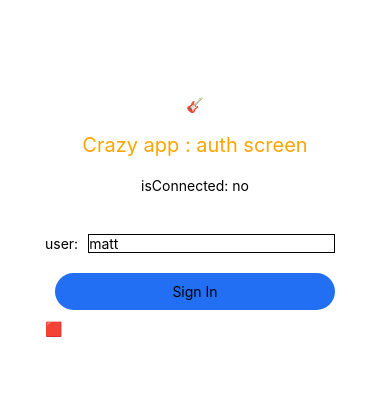
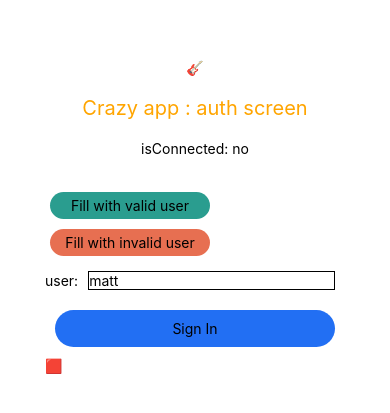
Before and after one commit to gurvanhenry/RNCleanArchiProto, a React Native app: screen / in a window 390 px wide. Shown: the part 191-604 px from the top of the page. Built offline with nearby package versions, Linux system fonts and the light colour scheme.

Commit message:
Add button compo

```diff
--- a/src/ui/authentication/SignInForm.tsx
+++ b/src/ui/authentication/SignInForm.tsx
@@ -1,13 +1,6 @@
 import React, {useState} from 'react';
 
-import {
-  Button,
-  Pressable,
-  StyleSheet,
-  Text,
-  TextInput,
-  View,
-} from 'react-native';
+import {StyleSheet, Text, TextInput, View} from 'react-native';
 
 import {
   selectIsConnected,
@@ -15,7 +8,9 @@ import {
   signOut,
   trySignIn,
 } from '~/domain/authentication/authenticationSlice';
+import {Button} from '~/ui/components/Button';
 import {useDomainDispatch, useDomainSelector} from '~/ui/hook/store';
+import {Colors} from '~/ui/resource/colors';
 
 export function SignInForm() {
   const [login, setLogin] = useState('matt');
@@ -27,6 +22,24 @@ export function SignInForm() {
 
   return (
     <View style={styles.container}>
+      {!isConnected ? (
+        <>
+          <Button
+            title="Fill with valid user"
+            onPress={() => setLogin('matt')}
+            style={[
+              styles.smallButton,
+              {width: 160, backgroundColor: Colors.valid},
+            ]}
+          />
+          <Button
+            title="Fill with invalid user"
+            onPress={() => setLogin('unknown')}
+            style={[
+              styles.smallButton,
+              {width: 160, backgroundColor: Colors.invalid},
+            ]}
+          />
           <View style={{flexDirection: 'row', alignItems: 'center'}}>
             <Text>user:</Text>
             <TextInput
@@ -35,16 +48,10 @@ export function SignInForm() {
               style={styles.textInput}
             />
           </View>
-      {isConnected ? (
-        <Pressable style={styles.button} onPress={() => dispatch(signOut())}>
-          <Text>Sign Out 🚪</Text>
-        </Pressable>
+          <Button title="Sign In" onPress={() => dispatch(trySignIn(login))} />
+        </>
       ) : (
-        <Pressable
-          style={styles.button}
-          onPress={() => dispatch(trySignIn(login))}>
-          <Text>Sign In</Text>
-        </Pressable>
+        <Button title="Sign Out 🚪" onPress={() => dispatch(signOut())} />
       )}
       <Text>{isConnected ? '🟩YOU ARE IN' : '🟥'}</Text>
       <Text />
@@ -69,10 +76,17 @@ const styles = StyleSheet.create({
     flex: 1,
   },
   button: {
-    backgroundColor: '#226FF3',
+    backgroundColor: Colors.primary,
     alignItems: 'center',
     borderRadius: 20,
     padding: 10,
     margin: 10,
   },
+  smallButton: {
+    backgroundColor: Colors.primary,
+    alignItems: 'center',
+    borderRadius: 20,
+    padding: 5,
+    margin: 5,
+  },
 });
--- /dev/null
+++ b/src/ui/components/Button.tsx
@@ -0,0 +1,31 @@
+import React from 'react';
+
+import {Pressable, StyleProp, StyleSheet, Text, ViewStyle} from 'react-native';
+
+import {Colors} from '~/ui/resource/colors';
+
+export function Button({
+  title,
+  onPress,
+  style,
+}: {
+  title: string;
+  onPress?: () => void;
+  style?: StyleProp<ViewStyle>;
+}) {
+  return (
+    <Pressable onPress={onPress} style={[styles.button, style]}>
+      <Text>{title}</Text>
+    </Pressable>
+  );
+}
+
+const styles = StyleSheet.create({
+  button: {
+    backgroundColor: Colors.primary,
+    alignItems: 'center',
+    borderRadius: 20,
+    padding: 10,
+    margin: 10,
+  },
+});
--- /dev/null
+++ b/src/ui/resource/colors.ts
@@ -0,0 +1,5 @@
+export const Colors = {
+  primary: '#226FF3',
+  invalid: '#e76f51',
+  valid: '#2a9d8f',
+};
```
Also changed, not shown: 1 other file (tests, documents, lock files or other folders). Lines whose indentation alone changed are shown as unchanged.
